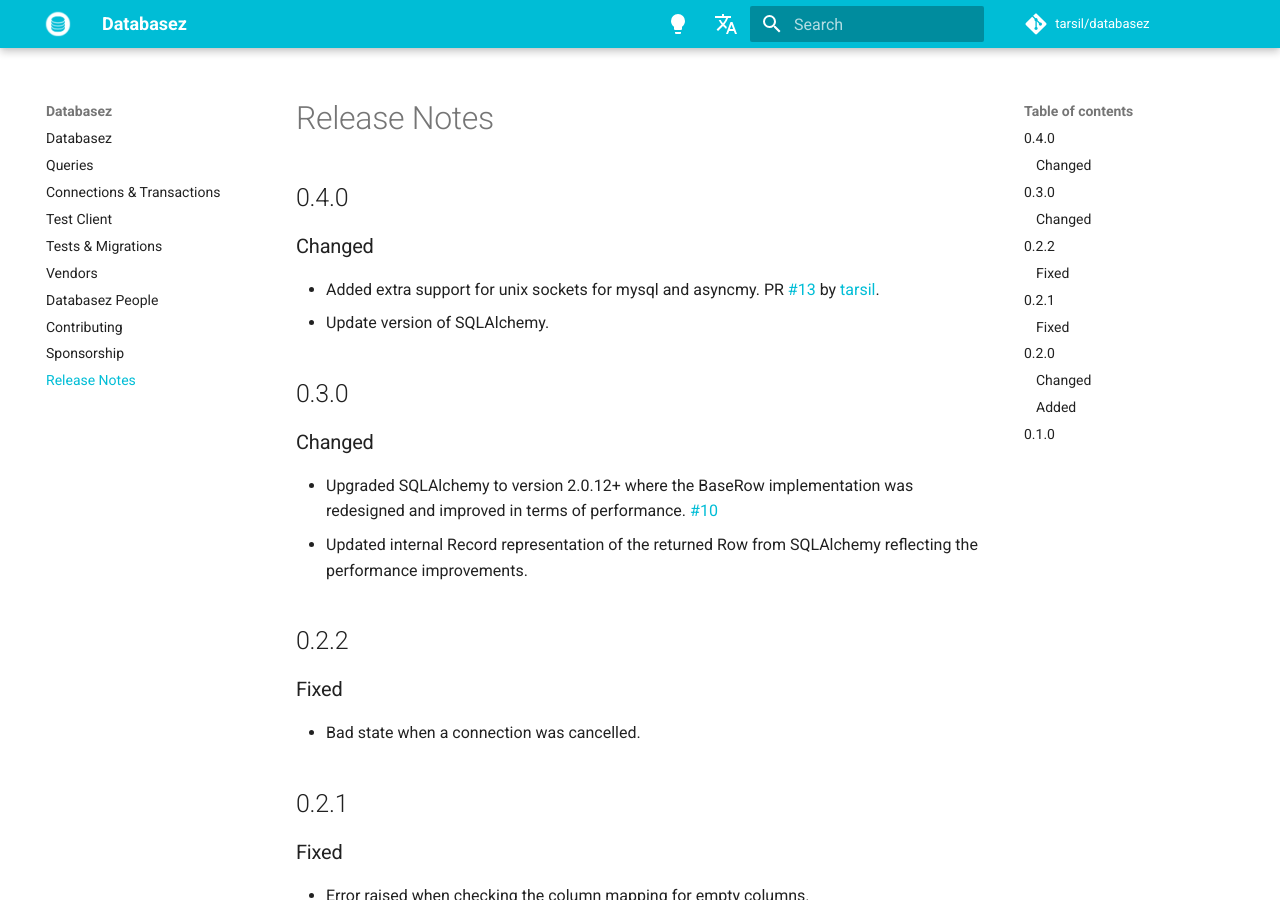
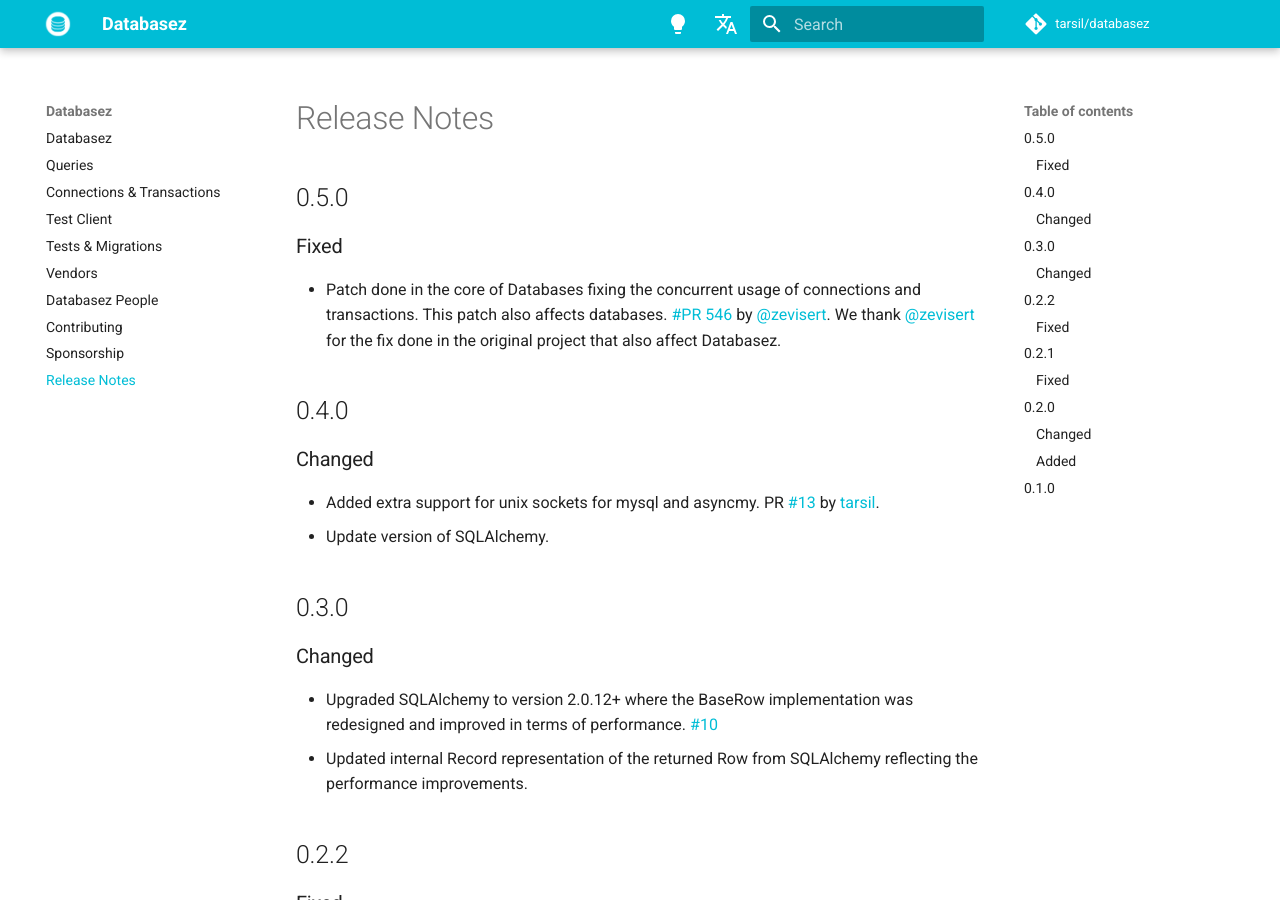
Before and after one commit to dymmond/databasez, an MkDocs documentation site: the page built from docs/release-notes.md, in a window 1280 px wide and 900 px high. Built offline with MkDocs 1.6.1 and Material for MkDocs 9.7.7, drawn with Linux system fonts in a browser that asks for light colours; comment, search, counter and statistics services are not loaded.

Commit message:
Increase version to 0.5.0

```diff
--- a/databasez/__init__.py
+++ b/databasez/__init__.py
@@ -1,5 +1,5 @@
 from databasez.core import Database, DatabaseURL
 
-__version__ = "0.4.0"
+__version__ = "0.5.0"
 
 __all__ = ["Database", "DatabaseURL"]
--- a/docs/release-notes.md
+++ b/docs/release-notes.md
@@ -1,4 +1,12 @@
 # Release Notes
+
+## 0.5.0
+
+### Fixed
+
+- Patch done in the core of Databases fixing the concurrent usage of connections and transactions.
+This patch also affects databases. [#PR 546](https://github.com/encode/databases/pull/546) by [@zevisert](https://github.com/zevisert).
+We thank [@zevisert](https://github.com/zevisert) for the fix done in the original project that also affect Databasez.
 
 ## 0.4.0
 
```
